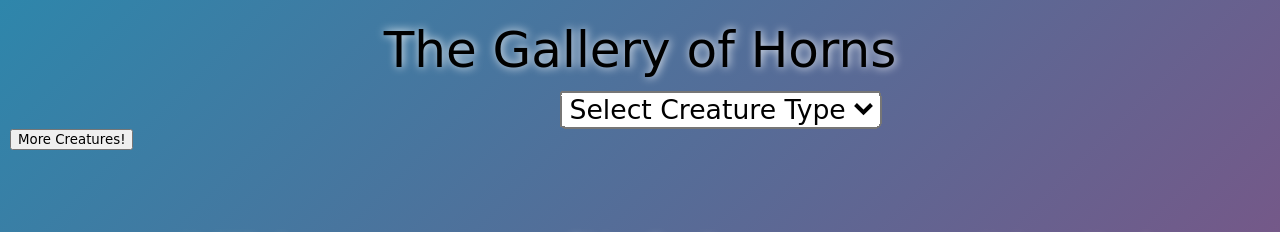
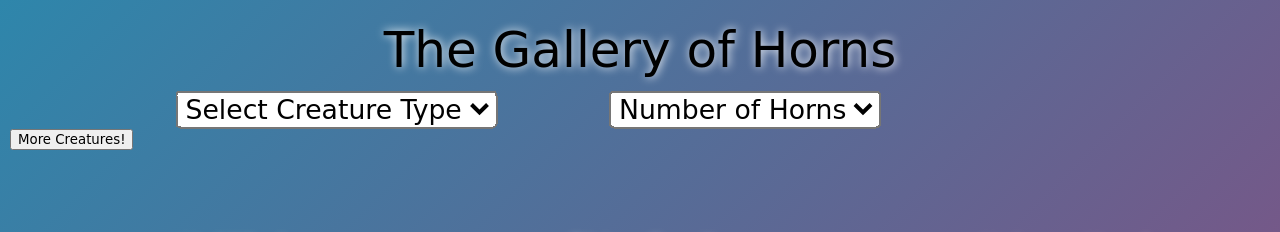
Before and after one commit to cory0s/lab-03-jquery, a plain HTML site: page index.html in a window 1280 px wide. Shown: the top 232 px of the page. Drawn offline with nearby package versions, Linux system fonts and the light colour scheme; a web font is replaced by a local one.

Commit message:
begins feature 4

```diff
--- a/css/styles.css
+++ b/css/styles.css
@@ -30,7 +30,7 @@ h2{
 }
 
 select{
-    margin-left: 50%;
+    margin-left: 20%;
     -webkit-transform: scale(2);
 }
 
--- a/index.html
+++ b/index.html
@@ -20,9 +20,8 @@
   <body>
     <header>
       <h1>The Gallery of Horns</h1>
-      <select>
-        <option value="default">Select Creature Type</option>
-      </select>
+      <select id="creature"></select>
+      <select id= "horns"></select>
       <button>More Creatures!</button>
     </header>
     <main>
--- a/js/app.js
+++ b/js/app.js
@@ -49,9 +49,11 @@ Creature.readJson = () => {
 }
 
 Creature.loadCreatures = () => {
+  $('#creature').append(`<option selected="selected" disabled="disabled">Select Creature Type</option>`)
+  $('#horns').append(`<option selected="selected" disabled="disabled">Number of Horns</option>`)
   Creature.allCreatures.forEach(creature => creature.render())
   for (let i=0; i<keywords.length; i++){
-    $('select').append(`<option>${keywords[i]}</option>`);
+    $('#creature').append(`<option>${keywords[i]}</option>`);
   }
 }
 
```
